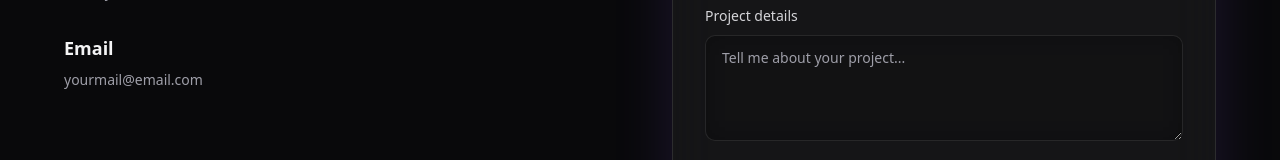
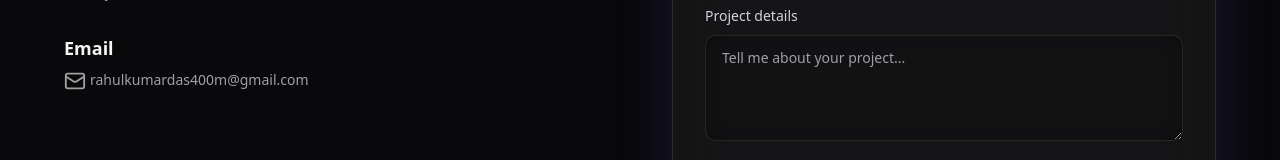
Before and after one commit to thetiwarishubh/video-editor-portfolio, a React (Vite) app: page /contact in a window 1280 px wide. Shown: the part 514-674 px from the top of the page. Built offline with nearby package versions, Linux system fonts and the light colour scheme.

Commit message:
update contact page email

```diff
--- a/src/pages/Contact.tsx
+++ b/src/pages/Contact.tsx
@@ -2,6 +2,9 @@ import { motion } from "framer-motion";
 import { Button } from "@/components/ui/button";
 import { useEffect, useRef } from "react";
 import gsap from "gsap";
+import {
+  Mail,
+} from "lucide-react";
 
 const Contact = () => {
   const sectionRef = useRef<HTMLDivElement>(null);
@@ -91,7 +94,27 @@ const Contact = () => {
             <div>
               <h3 className="text-lg font-semibold">Email</h3>
               <p className="mt-2 text-sm text-zinc-400">
-                yourmail@email.com
+                <div className="flex">
+                  {[
+                    { icon: Mail, href: "mailto:Rahulkumardas400m@gmail.com", label: "Email" }
+                  ].map((item, i) => (
+                    <motion.a
+                      key={item.label}
+                      href={item.href}
+                      target="_blank"
+                      rel="noopener noreferrer"
+                      initial={{ opacity: 0, y: 10 }}
+                      whileInView={{ opacity: 1, y: 0 }}
+                      transition={{ delay: i * 0.1 }}
+                      className="text-muted-foreground hover:text-primary transition-colors pr-1 rounded-full hover:bg-primary/10"
+                      aria-label={item.label}
+                    >
+                      <item.icon size={22} />
+                    </motion.a>
+                  ))}
+                  rahulkumardas400m@gmail.com
+                </div>
+
               </p>
             </div>
           </motion.div>
```
